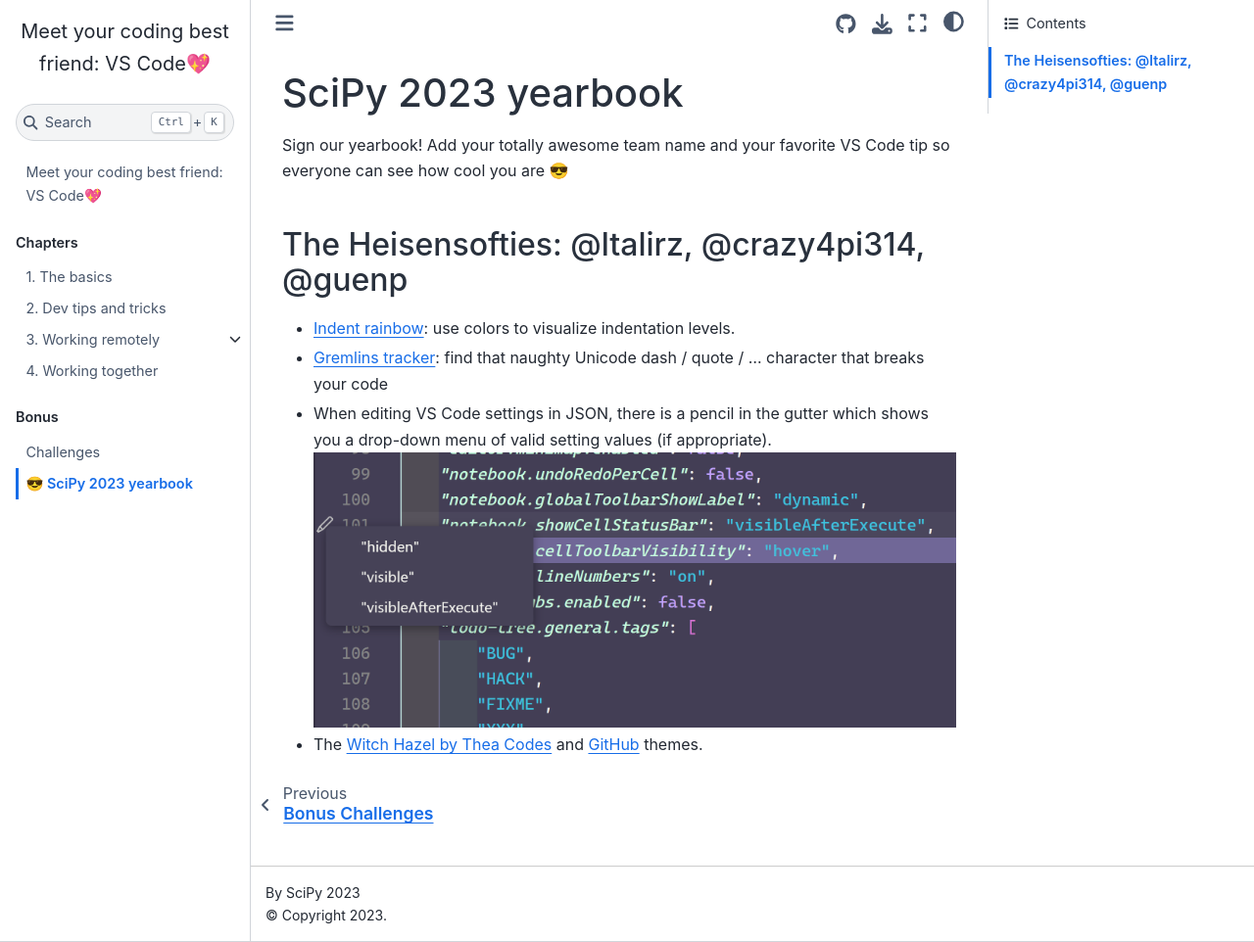
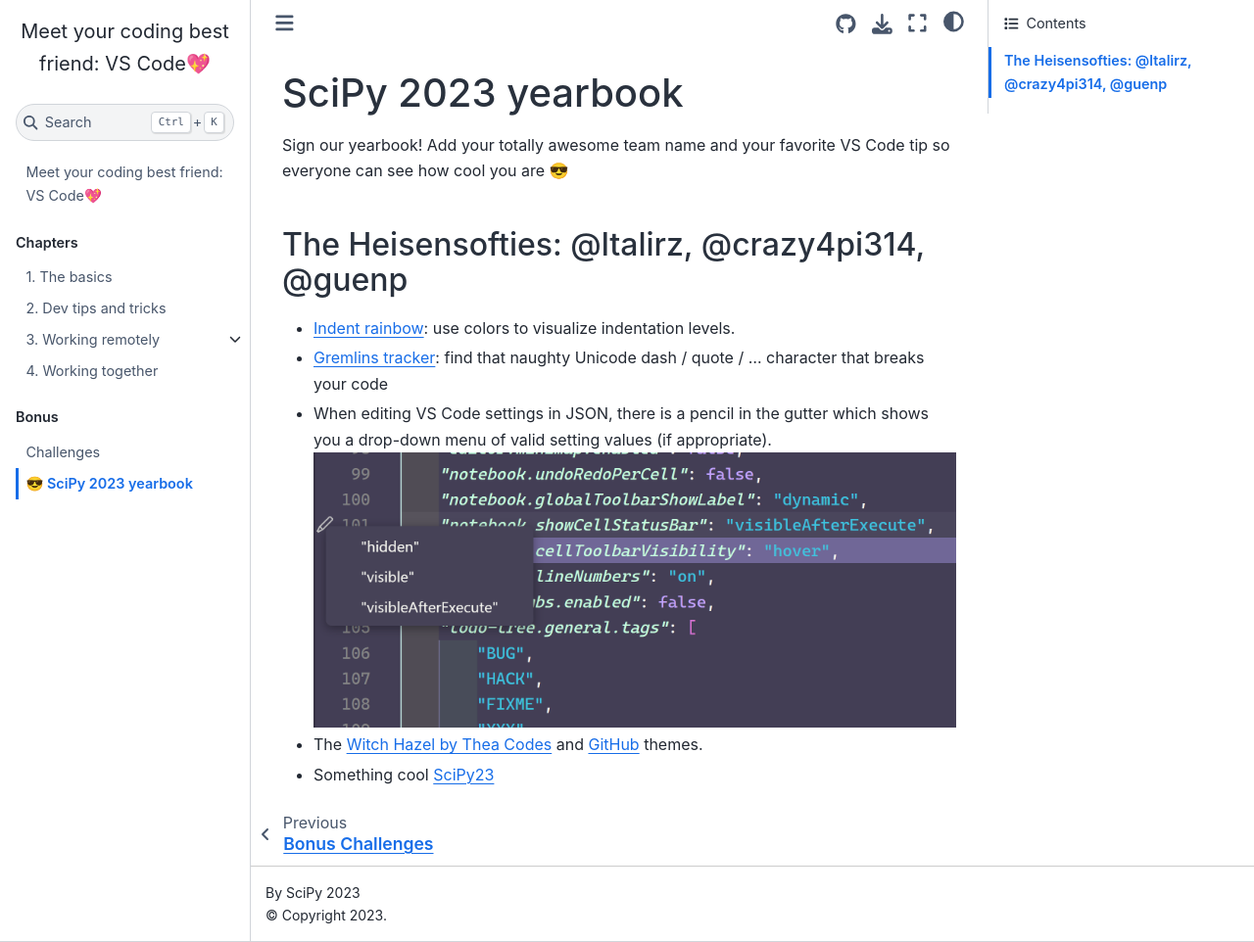
Before and after one commit to crazy4pi314/scipy-vscode-tutorial, a Jupyter Book: the page built from yearbook2023.md, in a window 1280 px wide and 962 px high. Shown: the whole window at 98% size. Built offline with Jupyter Book 1.0.4 settings and Sphinx 7.4.7 and the Sphinx Book theme 1.1.4, drawn with Linux system fonts in a browser that asks for light colours.

Commit message:
Just testing

```diff
--- a/yearbook2023.md
+++ b/yearbook2023.md
@@ -9,3 +9,4 @@
 - When editing VS Code settings in JSON, there is a pencil in the gutter which shows you a drop-down menu of valid setting values (if appropriate).
 ![Screenshot of a JSON editor window with a pencil icon in the gutter which has a drop down for the valid setting values for that line.](static/setting-json-tip.png)
 - The [Witch Hazel by Thea Codes](https://marketplace.visualstudio.com/items?itemName=TheaFlowers.witch-hazel) and [GitHub](https://marketplace.visualstudio.com/items?itemName=GitHub.github-vscode-theme) themes.
+- Something cool [SciPy23](https://scipy.23/)
```
